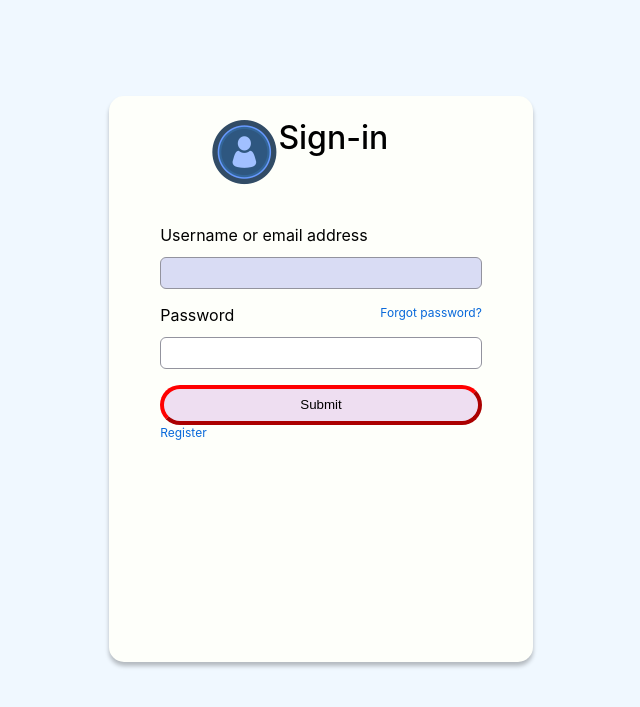
After one commit to Dierickb/reservaHotel, a Flask app: page /signin in a window 1280 px wide. The commit adds this page. Shown: the top 707 px of the page, without its empty margins (319-959 px from the left). Run offline with Flask 2, Linux system fonts and the light colour scheme.

Commit message:
feat: add login page html and css

```diff
--- a/app/routes/routes.py
+++ b/app/routes/routes.py
@@ -17,3 +17,12 @@ def home():
                   }
 
     return render_template("home.html", nav=nav, **parameters)
+
+
+@global_scope.route("/signin", methods=['GET'])
+def login():
+    parameters = {
+        "title": "Sign-in",
+        "description": "This is the page where user can login to the webpage"
+    }
+    return render_template("signin.html", nav=nav, **parameters)
--- /dev/null
+++ b/app/views/static/css/card.css
@@ -0,0 +1,167 @@
+.carouselContainer {
+  margin: 20px auto;
+  align-items: center;
+  vertical-align: middle;
+  width: auto;
+  max-width: 90vw;
+}
+.carouselContainer.signin {
+  max-width: 464px;
+}
+.cardBox {
+  position: relative;
+  width: 100%;
+  padding: 20px;
+  grid-gap: 20px;
+}
+.cardBox .card {
+  height: 70.8vh;
+  position: relative;
+  background-color: #fefffa;
+  padding: 2.7vh 4vw 2.7vh 4vw;
+}
+.cardBox .card .numbers {
+  position: relative;
+  font-size: 2em;
+  font-weight: 500;
+}
+.cardBox .card .cardName {
+  color: #999;
+  font-size: 2em;
+  font-weight: 500;
+}
+.cardBox .card .cardName.txt-black {
+  color: black;
+}
+.cardBox .card .iconBox {
+  font-size: 2.5em;
+  color: #03a9f4;
+}
+.card {
+  width: 100%;
+  height: 100%;
+  box-shadow: 0px 4px 4px rgb(0 0 0 / 25%);
+  border-radius: 15px 15px 15px 15px;
+  background-color: white;
+}
+.card .cardTitle {
+  padding-left: 4vw;
+  display: flex;
+}
+.card .cardContent {
+  overflow-y: auto;
+  padding: 4vh 0 0 4vw;
+  margin-bottom: 2vh;
+
+}
+.card.cardContain {
+  width: 100%;
+}
+.carousel-control-prev-icon {
+  background-color: #03a9f4;
+}
+.carousel-control-next-icon {
+  background-color: #03a9f4;
+}
+.carousel-control-prev {
+  width: auto;
+  padding: 20px 0 20px 0;
+}
+.carousel-control-next {
+  width: auto;
+  padding: 20px 0 20px 0;
+}
+.allWidth {
+  width: 100%;
+}
+.titleDimension {
+  text-decoration: underline;
+}
+form .username label {
+  display: block;
+  margin-bottom: 8px;
+  font-weight: 400;
+  text-align: left;
+}
+form .username .form-control {
+  padding: 5px 12px;
+  font-size: 14px;
+  line-height: 20px;
+  border-radius: 6px;
+  width: 100%;
+  border: 1px solid #93939e;
+  margin-top: 4px;
+  margin-bottom: 16px;
+}
+form .password {
+  position: relative !important;
+}
+form .password label {
+  display: block;
+  margin-bottom: 8px;
+  font-weight: 400;
+  text-align: left;
+}
+form .password .label-link {
+  float: right;
+  font-size: 12px;
+  right: 0 !important;
+  top: 0 !important;
+  position: absolute !important;
+}
+form .password .form-control {
+  padding: 5px 12px;
+  font-size: 14px;
+  line-height: 20px;
+  border-radius: 6px;
+  transition-property: color,background-color,box-shadow,border-color;
+  width: 100%;
+  border: 1px solid #93939e;
+  margin-top: 4px;
+  margin-bottom: 16px;
+}
+form .password .register {
+  font-size: 12px;
+  cursor: pointer;
+}
+form .password a {
+  text-decoration: none;
+}
+.form-control:focus, form-select {
+    border-color: var(--color-accent-fg);
+    background-color: rgba(155, 162, 234, 0.38);
+    outline: none;
+    box-shadow: inset 0 0 0 1px var(--color-accent-fg);
+}
+.nr-b {
+  border-bottom-right-radius: 0;
+  border-bottom-left-radius: 0;
+}
+.nr-t {
+  border-top-left-radius: 0;
+  border-top-right-radius: 0;
+}
+.np-b {
+  padding-bottom: 0;
+}
+.np-t {
+  padding-top: 0;
+}
+.nmg-b {
+  margin-bottom: 0;
+}
+.nmg-t {
+  margin-top: 0;
+}
+.chg-b {
+  height: 11vh;
+}
+.cardBox .card.chg-b{
+  height: 11vh;
+}
+.cardContent.no-pa-r {
+  padding-right: 0;
+}
+.cardContent.no-pa-l {
+  padding-left: 0;
+}
--- /dev/null
+++ b/app/views/static/css/index.css
@@ -0,0 +1,32 @@
+* {
+  margin: 0;
+  box-sizing: border-box;
+}
+body {
+  background-color: aliceblue;
+  font-family: "Mulish", -apple-system, BlinkMacSystemFont, "Segoe UI", Roboto,
+    "Helvetica Neue", Arial, "Noto Sans", sans-serif, "Apple Color Emoji",
+    "Segoe UI Emoji", "Segoe UI Symbol", "Noto Color Emoji", -apple-system,
+    BlinkMacSystemFont,"Segoe UI",Helvetica,Arial,sans-serif,
+    "Apple Color Emoji","Segoe UI Emoji";
+}
+.bodyContent {
+  padding-top: 56px;
+}
+.submit-btn {
+  border-width: 4px;
+  border-color: red;
+  background-color: rgba(227, 199, 236, 0.58);
+  width: 100%;
+  height: 5vh;
+  border-radius: 22px;
+  cursor: pointer;
+}
+.submit-btn:focus {
+  box-shadow:
+    inset -10px -10px 5px rgba(255, 255, 255, 0.5),
+    inset 10px 10px 5px rgba(70,70,70,0.12);
+}
+a {
+  color: #0969da;
+}
--- a/app/views/templates/layout.html
+++ b/app/views/templates/layout.html
@@ -7,7 +7,7 @@
           content="width=device-width, user-scalable=no, initial-scale=1.0, maximum-scale=1.0, minimum-scale=1.0">
     <meta http-equiv="X-UA-Compatible" content="ie=edge">
     <title>{{ title }}</title>
-
+    <link href="{{ url_for('static', filename='css/index.css') }}" rel="stylesheet" />
     <!-- {% block css %}{% endblock %} -->
 </head>
 <body>
--- /dev/null
+++ b/app/views/templates/signin.html
@@ -0,0 +1,60 @@
+<!doctype html>
+<html lang="en">
+<head>
+    <meta charset="UTF-8">
+    <meta name="description" content="{{ description }}">
+    <meta name="viewport"
+          content="width=device-width, user-scalable=no, initial-scale=1.0, maximum-scale=1.0, minimum-scale=1.0">
+    <meta http-equiv="X-UA-Compatible" content="ie=edge">
+    <title>{{ title }}</title>
+
+    <link href="{{ url_for('static', filename='css/index.css') }}" rel="stylesheet" />
+    <link href="{{ url_for('static', filename='css/card.css') }}" rel="stylesheet" />
+</head>
+<body>
+    <div class="bodyContent">
+        <div class="carouselContainer signin">
+            <div class="cardBox">
+                <div class="card">
+
+                    <div class="cardTitle">
+                        <div class="numbers" id="numPos">
+                            <img src="{{ url_for('static', filename='img/icons8-login-67.png') }}" alt="">
+                        </div>
+                        <div class="cardName txt-black">
+                            Sign-in
+                        </div>
+                    </div>
+
+                    <div class="cardContent no-pa-l">
+                        <form id="login">
+                           <div class="username">
+                                <label for="login_field">Username or email address</label>
+                                <input type="text" id="login_field" name="login"
+                                       class="form-control"
+                                       autocapitalize="off" autocorrect="off"
+                                       autocomplete="username"
+                                       autofocus="autofocus" required>
+                            </div>
+                            <div class="password">
+                                <label for="password">Password</label>
+                                <input type="password" id="password" name="password"
+                                       class="form-control" autocomplete="current-password"
+                                       required>
+                                <a href="" class="label-link" tabindex="0">Forgot password?</a>
+                                <button type="submit" form="login" id="btLoginBusiness"
+                                    class="submit-btn">
+                                    Submit
+                                </button>
+                                <a href=""><label class="register">Register</label></a>
+
+                            </div>
+                        </form>
+                    </div>
+
+                </div>
+            </div>
+        </div>
+    </div>
+</body>
+</html>
```
Also changed, not shown: app/views/static/img/icons8-login-67.png (added).
